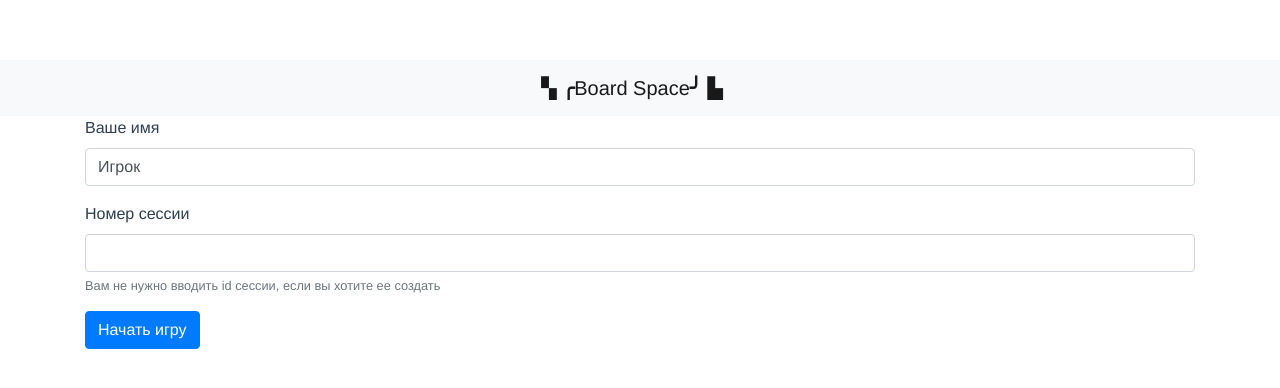
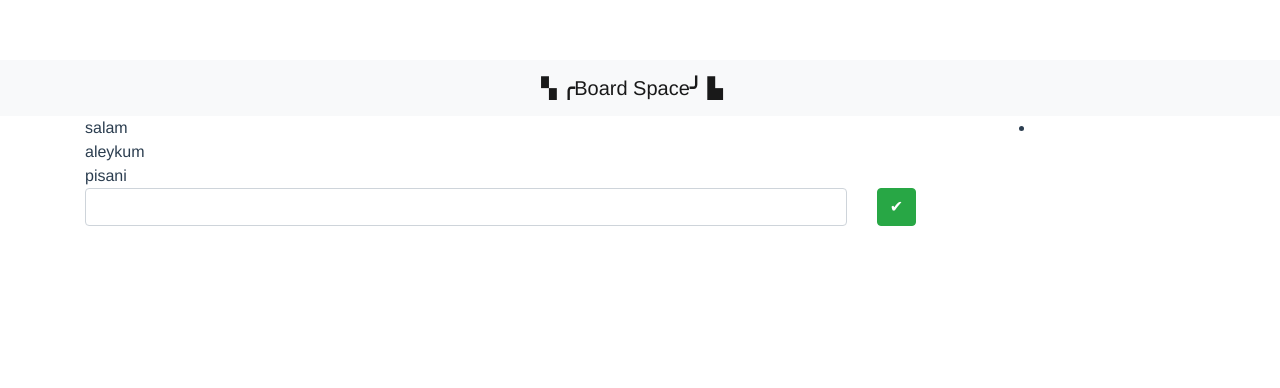
Before and after one commit to gakhromov/web-poems, a Vue app in the folder front-end-game/: page /competition in a window 1280 px wide. Shown: the top 388 px of the page. Built offline with nearby package versions, Linux system fonts and the light colour scheme.

Commit message:
feat: simple front game

```diff
--- a/front-end-game/package.json
+++ b/front-end-game/package.json
@@ -10,7 +10,8 @@
   "dependencies": {
     "axios": "^0.21.1",
     "core-js": "^3.6.5",
-    "vue": "^2.6.11"
+    "vue": "^2.6.11",
+    "vue-router": "^3.5.1"
   },
   "devDependencies": {
     "@vue/cli-plugin-babel": "~4.5.0",
--- a/front-end-game/src/App.vue
+++ b/front-end-game/src/App.vue
@@ -11,18 +11,17 @@
   <link href="https://unpkg.com/aos@2.3.1/dist/aos.css" rel="stylesheet">
 
   <NavBar/>
-  <JoinCompetition/>
+  <router-view/>
   </div>
 </template>
 
 <script>
 import NavBar from './components/NavBar'
-import JoinCompetition from './components/JoinCompetition'
 
 export default {
   name: 'App',
   components: {
-    NavBar, JoinCompetition
+    NavBar
   }
 }
 </script>
--- /dev/null
+++ b/front-end-game/src/components/Competition.vue
@@ -0,0 +1,38 @@
+<template>
+    <div class="container">
+        <div class="row">
+            <div class="col-10">
+                <span v-for="line in poemLines" :key="line">{{line}}<br></span>
+                <div class="row">
+                <div class="col-10"><input v-model="newLine" type="text" class="form-control"/></div>
+                <div class="col-2"><button @click="recordLine" type="button" class="btn btn-success">✔</button></div>
+                </div>
+            </div>
+            <div class="col-2">
+                <ul class="list-group">
+                    <li>{{username}}</li>
+                </ul>
+            </div>
+        </div>
+    </div>
+</template>
+
+<script>
+
+export default {
+    name: "Competition",
+    props: ["username"],
+    data() {
+        return {
+            poemLines: ["salam", "aleykum", "pisani"],
+            newLine: "",
+        };
+    },
+    methods: {
+        recordLine() {
+            this.poemLines.push(this.newLine);
+            this.newLine = "";
+        },
+    },
+}
+</script>
--- a/front-end-game/src/components/JoinCompetition.vue
+++ b/front-end-game/src/components/JoinCompetition.vue
@@ -6,57 +6,26 @@
           <label for="username">Ваше имя</label>
           <input v-model="username" type="text" class="form-control" id="username">
         </div>
-        <div class="form-group">
-          <label for="sessionId">Номер сессии</label>
-          <input v-model="sessionId" type="text" class="form-control" id="sessionId">
-          <small id="sessionIdHelp" class="form-text text-muted">Вам не нужно вводить id сессии, если вы хотите ее создать</small>
-        </div>
         <button @click="startGame" type="button" class="btn btn-primary">Начать игру</button>
-
       </div>
     </div>
   </div>
 </template>
 
 <script>
-import axios from 'axios';
+// import axios from 'axios';
 
 export default {
   name: "JoinComponent",
   data() {
     return {
       username: "Игрок",
-      sessionId: "",
     };
   },
   methods: {
     startGame() {
-      if (this.sessionId === "") {
-        // new game
-        axios.post(`${this.$back}/game/new`, {
-          username: this.username,
-        })
-        .then((response) => {
-          this.sessionId = response.data.session_id;
-          // start game
-        }, (error) => {
-          console.log(error);
-        });
-      }
-      else {
-        // join game
-        axios.post(`${this.$back}/game/join`, {
-          username: this.username,
-          session_id: this.sessionId,
-        })
-        .then(() => {
-          // start game
-        }, (error) => {
-          alert("Неверный код комнаты!");
-          console.log(error);
-        });
-      }
-    }
+      this.$router.push({name: 'Competition', params: {username: this.username}});
+    },
   },
 }
 </script>
--- a/front-end-game/src/main.js
+++ b/front-end-game/src/main.js
@@ -1,4 +1,5 @@
 import Vue from 'vue'
+import router from './router'
 import App from './App.vue'
 
 Vue.config.productionTip = false
@@ -6,5 +7,6 @@ Vue.config.productionTip = false
 Vue.prototype.$back = "http://localhost:9000";
 
 new Vue({
+  router,
   render: h => h(App),
 }).$mount('#app')
--- /dev/null
+++ b/front-end-game/src/router/index.js
@@ -0,0 +1,33 @@
+import Vue from 'vue'
+import VueRouter from 'vue-router'
+import JoinCompetition from '../components/JoinCompetition'
+import Competition from '../components/Competition'
+
+Vue.use(VueRouter)
+
+const routes = [
+  {
+    path: '/',
+    name: 'JoinCompetition',
+    component: JoinCompetition,
+    props: true,
+  },
+  {
+    path: '/competition',
+    name: 'Competition',
+    component: Competition,
+    props: true,
+  },
+  {
+    path: '*',
+    redirect: '/'
+  }
+]
+
+const router = new VueRouter({
+  mode: 'history',
+  base: process.env.BASE_URL,
+  routes
+})
+
+export default router
```
Also changed, not shown: 1 other file (tests, documents, lock files or other folders).
